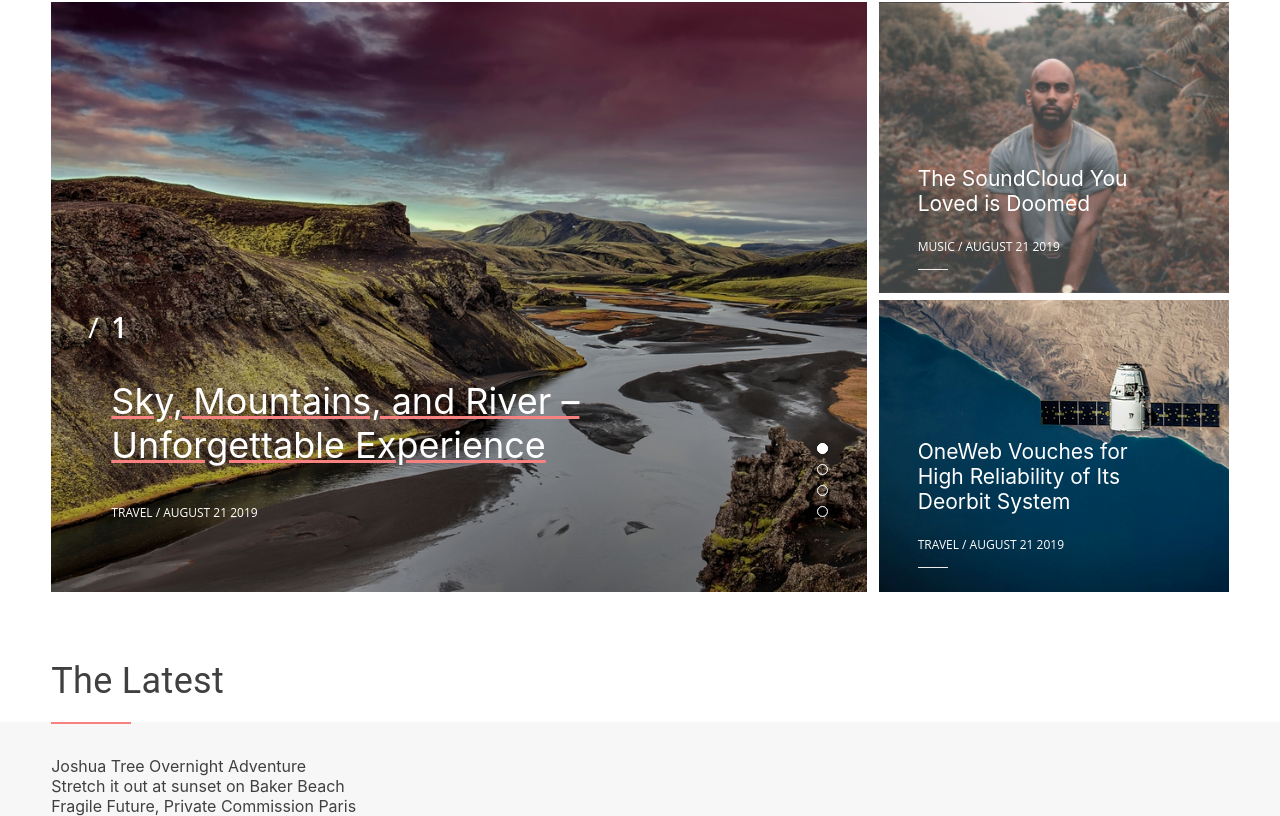
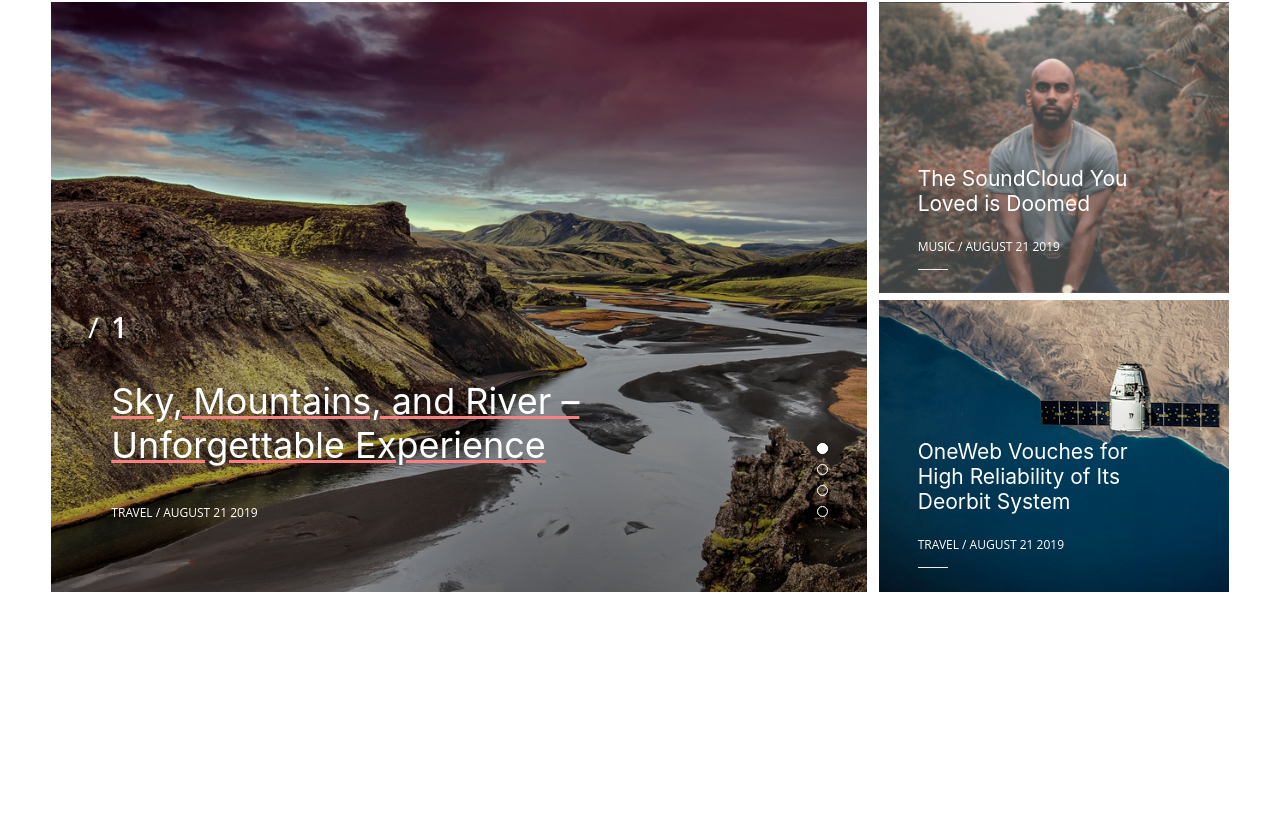
Before and after one commit to vigorakbar/the-siren, a React (Create React App) app: page / in a window 1280 px wide. Shown: the part 282-1098 px from the top of the page. After the commit the page ends 874 px from the top, so only its background shows below. Built offline with nearby package versions, Linux system fonts and the light colour scheme.

Commit message:
goodbye unfinisihed-sketch-expired content

```diff
--- a/src/containers/main/Main.js
+++ b/src/containers/main/Main.js
@@ -2,7 +2,6 @@ import React from 'react';
 import cx from 'classnames';
 import { withStyles } from '@material-ui/core';
 import MainCarousel from './mainCarousel/MainCarousel';
-import LatestSection from './latestSection/LatestSection';
 
 const styles = ({ breakpoints }) => ({
   sectionMargin1: {
@@ -17,7 +16,6 @@ const Main = ({ classes, className }) => {
   return (
     <main className={cx(className)}>
       <MainCarousel className={classes.sectionMargin1} />
-      <LatestSection />
     </main>
   );
 };
--- a/src/containers/main/latestSection/LatestSection.js
+++ /dev/null
@@ -1,47 +0,0 @@
-import React, { useEffect, useState } from 'react';
-import { withStyles } from '@material-ui/core';
-import InnerContainer from 'components/containers/InnerContainer';
-import SectionTitle from 'components/SectionTitle/SectionTitle';
-import OuterContainer from 'components/containers/OuterContainer';
-import { getLatestData } from 'helpers/requests/latestSection';
-
-const styles = ({ palette, breakpoints }) => ({
-  contentOuter: {
-    backgroundColor: palette.background.grey,
-  },
-  contentInner: {
-    paddingTop: '2.6vw',
-    [breakpoints.up('xl')]: {
-      paddingTop: '50px',
-    },
-  },
-});
-
-const LatestSection = ({ classes, className }) => {
-  const [latestData, setLatestData] = useState([]);
-
-  useEffect(() => {
-    getLatestData().then(res => {
-      setLatestData(res.data);
-    });
-  }, []);
-
-  return (
-    <section className={className}>
-      <OuterContainer>
-        <InnerContainer>
-          <SectionTitle title="The Latest" />
-        </InnerContainer>
-      </OuterContainer>
-      <OuterContainer className={classes.contentOuter}>
-        <InnerContainer className={classes.contentInner}>
-          {latestData.map(item => (
-            <div key={item.id}>{item.title}</div>
-          ))}
-        </InnerContainer>
-      </OuterContainer>
-    </section>
-  );
-};
-
-export default withStyles(styles)(LatestSection);
```
